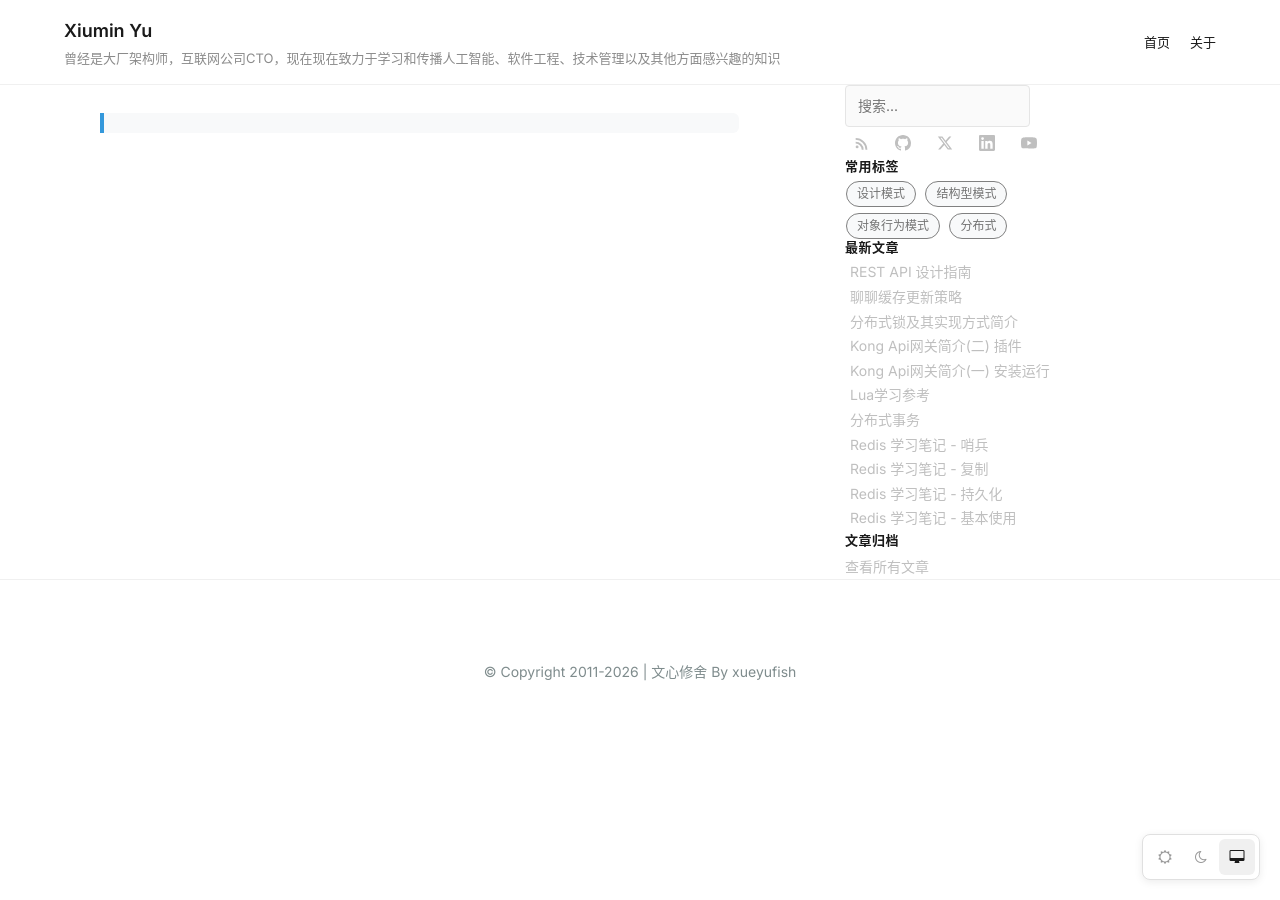
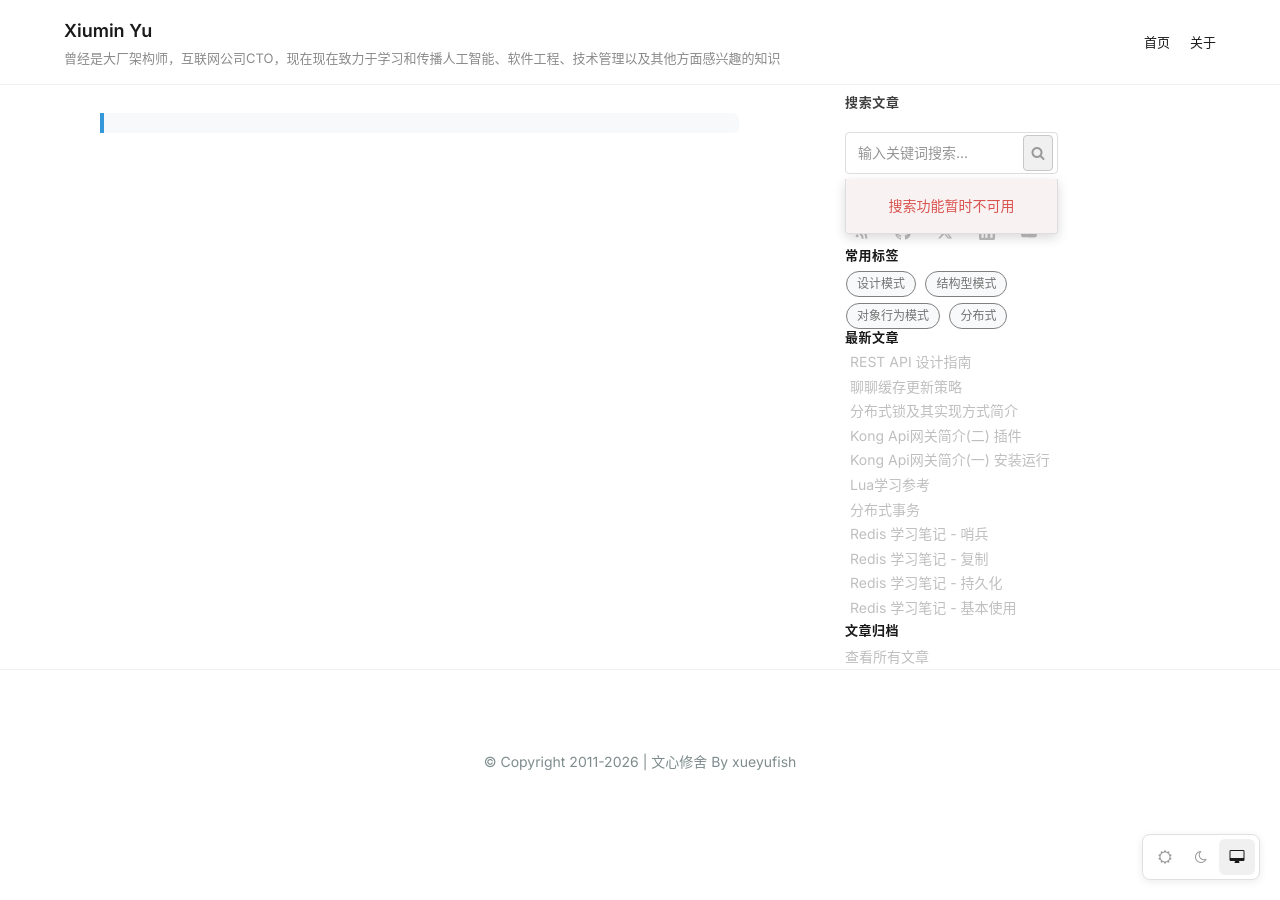
Before and after one commit to xueyufish/xueyufish.github.io, a Jekyll site: the page built from about.html, in a window 1280 px wide. Built offline with Jekyll 4.4.1, drawn with Linux system fonts in a browser that asks for light colours; comment, search, counter and statistics services are not loaded.

Commit message:
Revert "fix: simplify detail page sidebar search section"
This reverts commit 8a6845f5406dd24c27370a9957c953029779ce68.

```diff
--- a/_layouts/page.html
+++ b/_layouts/page.html
@@ -26,15 +26,23 @@ layout: default
     <aside class="col-lg-3 col-lg-offset-0 col-md-3 col-md-offset-0 col-sm-12 col-xs-12 sidebar-container" role="complementary" aria-label="侧边栏">
       <!-- 搜索框 -->
       <section class="visible-md visible-lg" aria-label="搜索">
-        <div class="home-aside-search">
-          <form action="{{ "/search/" | prepend: site.baseurl }}" method="get" role="search">
-            <input type="search" name="q" placeholder="搜索..." aria-label="搜索文章">
-          </form>
+        <div class="search-container" role="search">
+          <h5>搜索文章</h5>
+          <div class="search-input-wrapper">
+            <label for="search-input" class="sr-only">搜索文章</label>
+            <input type="search" id="search-input" placeholder="输入关键词搜索..." autocomplete="off" aria-label="搜索文章">
+            <button id="search-button" class="search-button" aria-label="开始搜索">
+              <i class="fa fa-search" aria-hidden="true"></i>
+            </button>
+          </div>
+          <div id="search-loading" class="search-loading" role="status" aria-live="polite">加载中...</div>
+          <div id="search-results" class="search-results" role="listbox" aria-label="搜索结果"></div>
         </div>
       </section>
 
       <!-- 社交链接 -->
       <section class="visible-md visible-lg" aria-label="社交媒体">
+        <h3 class="home-aside-title">Connect</h3>
         <div class="home-aside-social">
           {% if site.RSS %}
           <a href="{{ "/feed.xml" | prepend: site.baseurl }}" title="RSS">
```
